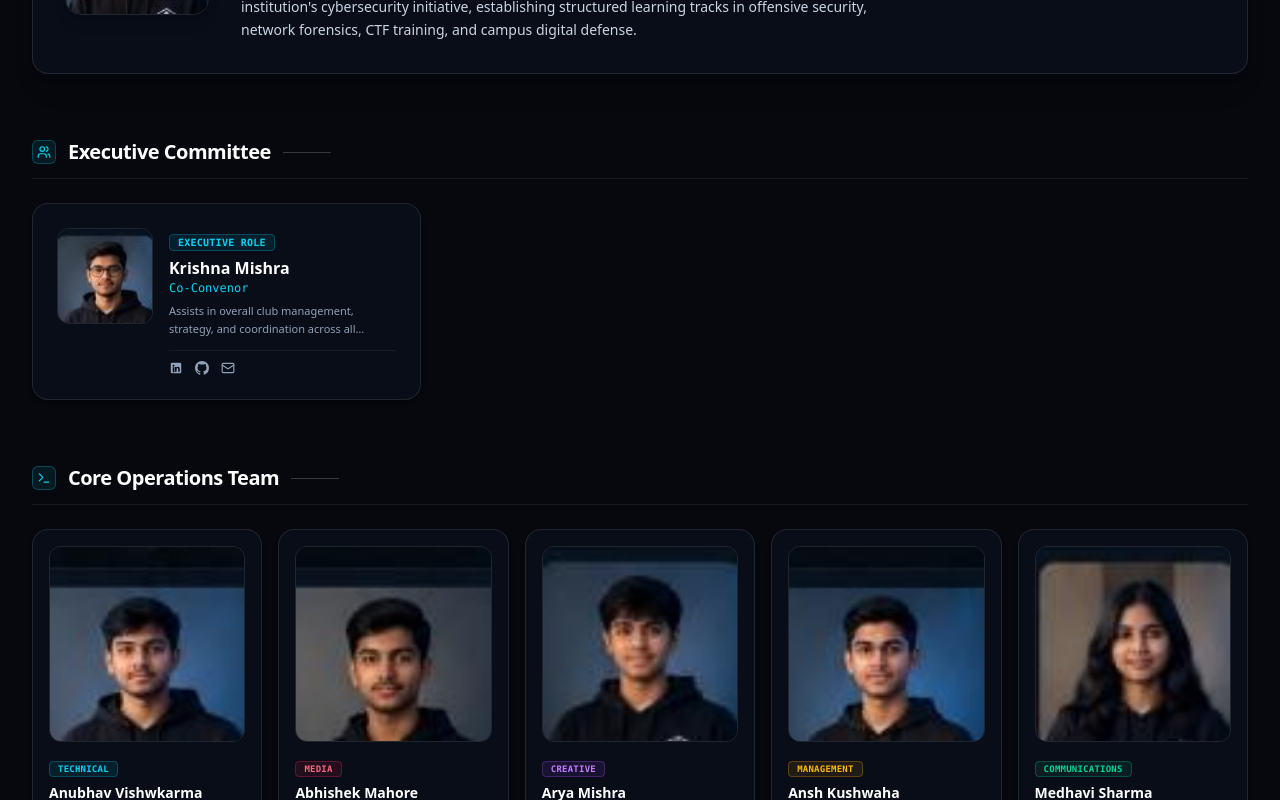
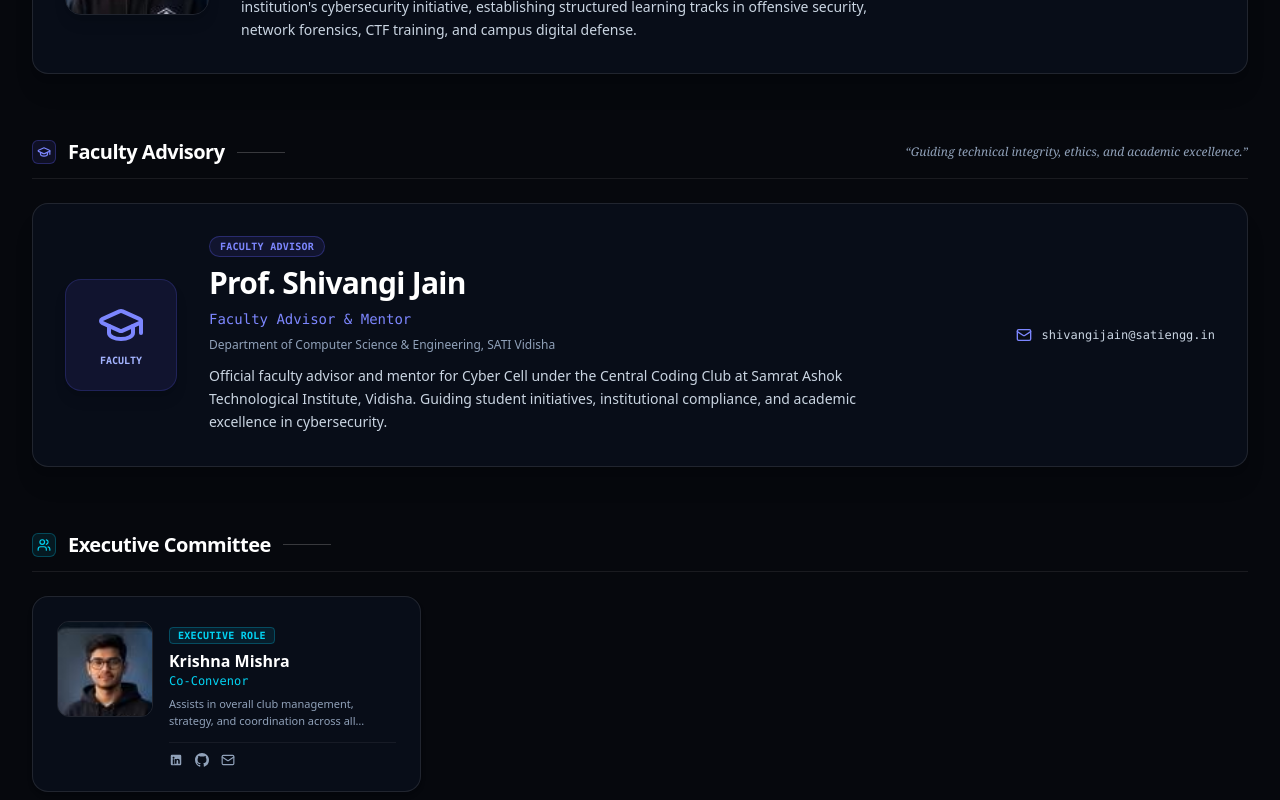
Before and after one commit to cybercellsati/Cyber-Cell, a Next.js app: page /team in a window 1280 px wide. Shown: the part 780-1580 px from the top of the page. Built offline with nearby package versions, Linux system fonts and the light colour scheme; no server answers.

Commit message:
feat: add Faculty Advisor Prof. Shivangi Jain to team page and interactive terminal

```diff
--- a/app/team/page.tsx
+++ b/app/team/page.tsx
@@ -45,10 +45,11 @@
   COMMUNICATIONS: "bg-emerald-500/10 border-emerald-500/30 text-emerald-400",
   "EXECUTIVE ROLE": "bg-blue-500/10 border-blue-500/30 text-blue-400",
   LEADERSHIP: "bg-cyan-500/10 border-cyan-500/30 text-cyan-400",
+  "FACULTY ADVISOR": "bg-indigo-500/10 border-indigo-500/30 text-indigo-400",
 };
 
 export default function TeamPage() {
-  const { founder, executive, core } = teamData;
+  const { founder, faculty, executive, core } = teamData;
 
   return (
     <div className="min-h-screen bg-[#06080d] text-white selection:bg-cyan-500/30 selection:text-cyan-200">
@@ -208,6 +209,67 @@
                   </a>
                 )}
               </div>
+            </div>
+          </div>
+
+          {/* ========================================================================= */}
+          {/* Section: Faculty Advisory */}
+          {/* ========================================================================= */}
+          <div className="space-y-6">
+            <div className="flex flex-col sm:flex-row sm:items-center justify-between gap-2 border-b border-white/[0.08] pb-3">
+              <div className="flex items-center gap-3">
+                <div className="w-6 h-6 rounded-md bg-indigo-500/10 border border-indigo-500/30 flex items-center justify-center text-indigo-400">
+                  <GraduationCap className="w-3.5 h-3.5" />
+                </div>
+                <h2 className="text-lg sm:text-xl font-bold text-white tracking-tight">
+                  Faculty Advisory
+                </h2>
+                <div className="hidden sm:block w-12 h-[1px] bg-white/20" />
+              </div>
+              <p className="text-xs italic text-slate-400 font-serif">
+                &ldquo;Guiding technical integrity, ethics, and academic excellence.&rdquo;
+              </p>
+            </div>
+
+            {/* Faculty Advisor Card */}
+            <div className="p-6 sm:p-8 rounded-2xl bg-[#080d18] border border-white/10 hover:border-indigo-500/30 transition-all flex flex-col md:flex-row items-start md:items-center gap-6 lg:gap-8 shadow-xl relative overflow-hidden">
+              <div className="w-24 h-24 sm:w-28 sm:h-28 rounded-2xl bg-indigo-500/10 border border-indigo-500/20 flex flex-col items-center justify-center text-indigo-400 shrink-0 shadow-lg">
+                <GraduationCap className="w-10 h-10 sm:w-12 sm:h-12 text-indigo-400" />
+                <span className="text-[10px] font-mono font-bold mt-1 text-indigo-300">FACULTY</span>
+              </div>
+
+              <div className="flex-1 space-y-2">
+                <div className="flex items-center gap-2">
+                  <span className="px-2.5 py-0.5 rounded-full text-[10px] font-mono font-semibold bg-indigo-500/10 border border-indigo-500/30 text-indigo-400 uppercase tracking-wide">
+                    {faculty.tag}
+                  </span>
+                </div>
+                <h3 className="text-2xl sm:text-3xl font-bold text-white tracking-tight">
+                  {faculty.name}
+                </h3>
+                <p className="text-xs sm:text-sm font-mono font-medium text-indigo-400">
+                  {faculty.role}
+                </p>
+                <p className="text-xs text-slate-400">
+                  {faculty.department}
+                </p>
+                <p className="text-xs sm:text-sm text-slate-300 leading-relaxed pt-1 max-w-2xl">
+                  {faculty.bio}
+                </p>
+              </div>
+
+              {/* Faculty Contact */}
+              {faculty.email && (
+                <div className="shrink-0 flex flex-col gap-2.5 pt-4 md:pt-0 border-t md:border-t-0 border-white/[0.08] w-full md:w-auto text-xs font-mono text-slate-300">
+                  <a
+                    href={`mailto:${faculty.email}`}
+                    className="flex items-center gap-2.5 hover:text-indigo-400 transition-colors"
+                  >
+                    <Mail className="w-4 h-4 text-indigo-400" />
+                    <span>{faculty.email}</span>
+                  </a>
+                </div>
+              )}
             </div>
           </div>
 
--- a/components/TerminalDemo.tsx
+++ b/components/TerminalDemo.tsx
@@ -90,7 +90,7 @@
         newLines.push({
           type: "output",
           content:
-            "[LEADERSHIP & TEAM]:\n- Yash Harfode (Founder & Convenor)\n- Faculty Guidance: CSE Dept, SATI Vidisha\n- Executive & Domain Leads: Under Central Coding Club\nVisit /team for the complete organizational structure."
+            "[LEADERSHIP & TEAM]:\n- Yash Harfode (Founder & Convenor)\n- Faculty Advisor: Prof. Shivangi Jain (CSE Dept, SATI Vidisha)\n- Krishna Mishra (Co-Convenor)\n- Core Team: Anubhav Vishwkarma (Tech Head), Abhishek Mahore (Media Head), Arya Mishra (Design Head), Ansh Kushwaha (Management Head), Medhavi Sharma (Docs Head)\nVisit /team for the complete organizational structure."
         });
         break;
 
--- a/data/team.ts
+++ b/data/team.ts
@@ -28,6 +28,14 @@
     email: "yash@cybercell.in",
     linkedin: "https://linkedin.com/in/yashharfode",
     github: "https://github.com/yashharfode",
+  },
+  faculty: {
+    name: "Prof. Shivangi Jain",
+    tag: "FACULTY ADVISOR",
+    role: "Faculty Advisor & Mentor",
+    department: "Department of Computer Science & Engineering, SATI Vidisha",
+    bio: "Official faculty advisor and mentor for Cyber Cell under the Central Coding Club at Samrat Ashok Technological Institute, Vidisha. Guiding student initiatives, institutional compliance, and academic excellence in cybersecurity.",
+    email: "shivangijain@satiengg.in",
   },
   // In Executive Committee, ONLY Co-Convenor is placed per user specification
   executive: [
@@ -126,6 +134,7 @@
 // Backwards compatibility export
 export const teamStructure = {
   founders: [teamData.founder],
+  faculty: [teamData.faculty],
   executive: teamData.executive,
   core: teamData.core,
   domains: teamData.domains,
```
